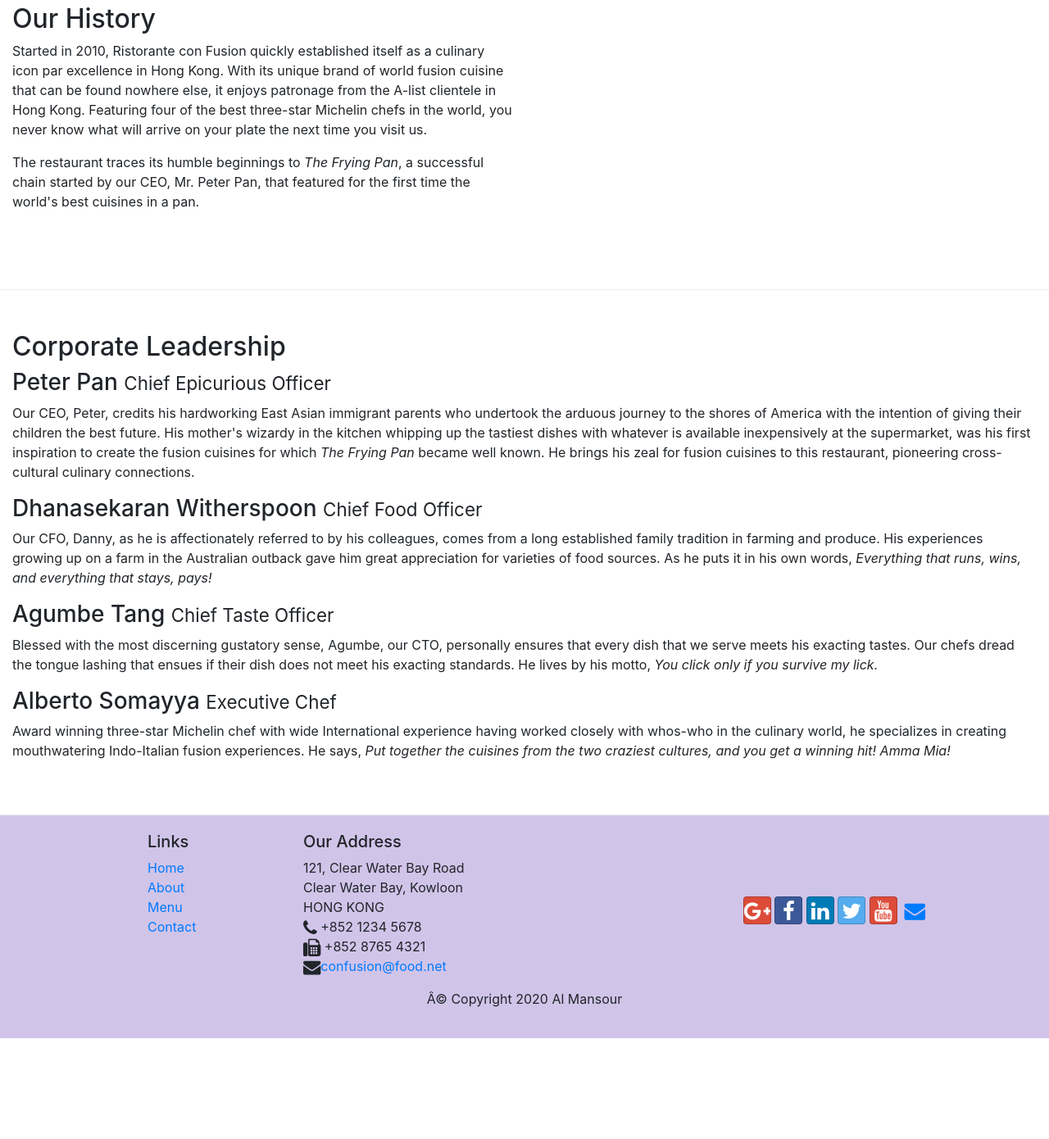
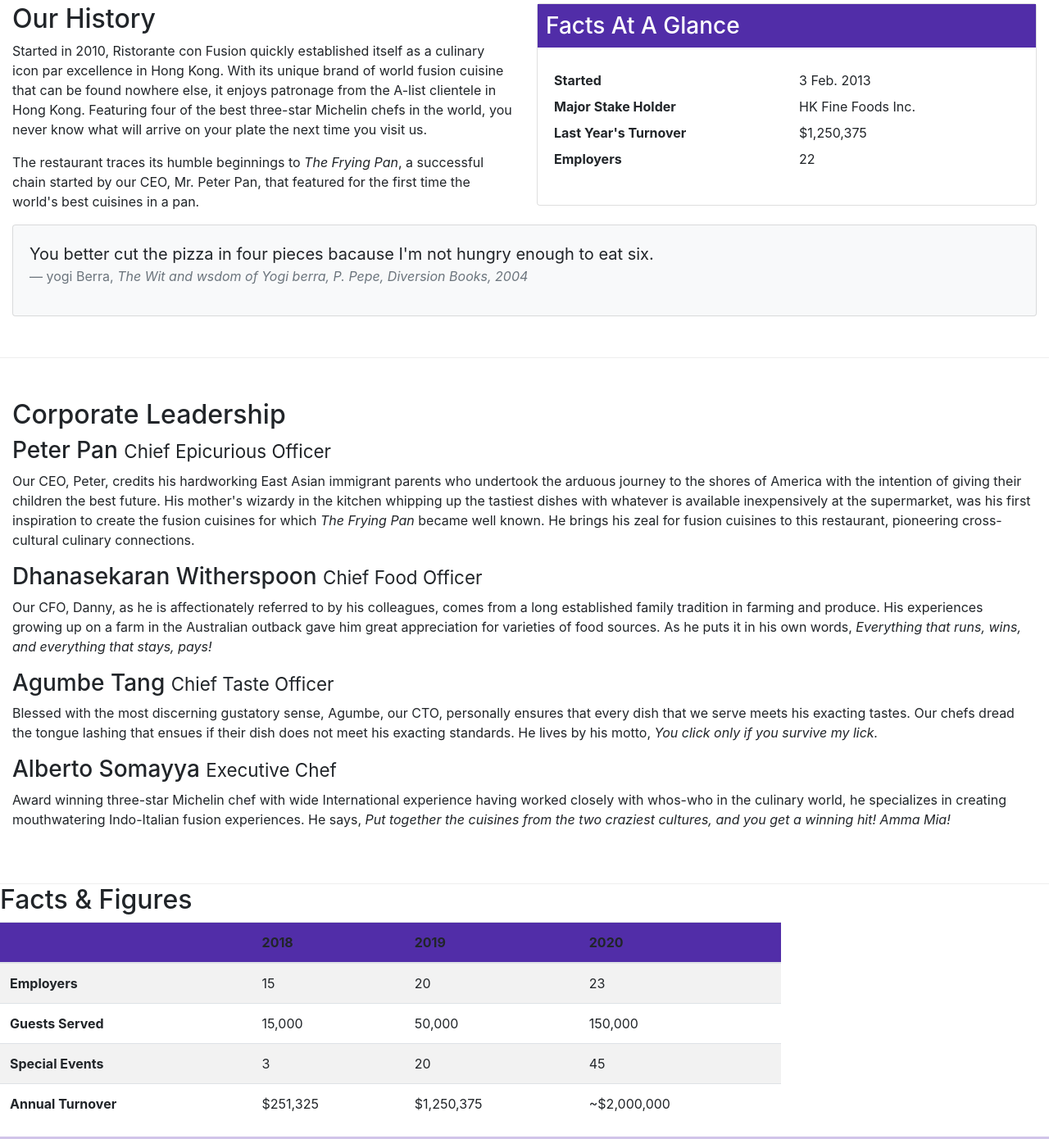
Before and after one commit to ziad-ma/Bootstrap-setup, a website: page aboutus.html in a window 1280 px wide. Shown: the part 488-1878 px from the top of the page at 82% size. Before the commit the page ends 1755 px from the top, so only its background shows below. Drawn offline with nearby package versions, Linux system fonts and the light colour scheme.

Commit message:
Tables and Cards

```diff
--- a/aboutus.html
+++ b/aboutus.html
@@ -57,13 +57,43 @@
             </div>
         </div>
 
-        <div class="row-content">
-            <div class="col-12 col-sm-6">
+        <div class="row row-content">
+            <div class="col-sm-6">
                 <h2>Our History</h2>
                 <p>Started in 2010, Ristorante con Fusion quickly established itself as a culinary icon par excellence in Hong Kong. With its unique brand of world fusion cuisine that can be found nowhere else, it enjoys patronage from the A-list clientele in Hong Kong.  Featuring four of the best three-star Michelin chefs in the world, you never know what will arrive on your plate the next time you visit us.</p>
                 <p>The restaurant traces its humble beginnings to <em>The Frying Pan</em>, a successful chain started by our CEO, Mr. Peter Pan, that featured for the first time the world's best cuisines in a pan.</p>
             </div>
-            <div class="col-12 col-sm">
+            <div class="col-sm">
+                <div class="card">
+                    <h3 class="card-headrer navbar-dark text-white p ">Facts At A Glance</h3>
+                    <div class="card-body">
+                        <dl class="row">
+                            <dt class="col-6">Started</dt>
+                            <dd class="col-6">3 Feb. 2013</dd>
+                            <dt class="col-6">Major Stake Holder</dt>
+                            <dd class="col-6">HK Fine Foods Inc.</dd>
+                            <dt class="col-6">Last Year's Turnover</dt>
+                            <dd class="col-6">$1,250,375</dd>
+                            <dt class="col-6">Employers</dt>
+                            <dd class="col-6">22</dd>
+                        </dl>
+                    </div>
+                </div>
+            </div>
+
+            <div class="col-12">
+                <div class="card card-body bg-light">
+                    <blockquote class="blockquote">
+                        <p class="mb-0">You better cut the pizza in four pieces
+                            bacause I'm not hungry enough to eat six.
+                        </p>
+                        <footer class="blockquote-footer">yogi Berra,
+                            <cite title="Source Titel">The Wit and wsdom of
+                                Yogi berra, P. Pepe, Diversion Books, 2004
+                            </cite>
+                        </footer>
+                    </blockquote>
+                </div>
             </div>
         </div>
 
@@ -81,7 +111,54 @@
                 <p class="d-none d-sm-block">Award winning three-star Michelin chef with wide International experience having worked closely with whos-who in the culinary world, he specializes in creating mouthwatering Indo-Italian fusion experiences. He says, <em>Put together the cuisines from the two craziest cultures, and you get a winning hit! Amma Mia!</em></p>
             </div>
        </div>
+       <div class="row row-containt">
+           <div class="col-12 col-sm-9">
+               <h2>Facts &amp; Figures</h2>
+               <div class="table-responsive">
+                   <table class="table table-striped">
+                       <thead class="navbar-dark">
+                           <tr>
+                               <th>&nbsp;</th>
+                               <th>2018</th>
+                               <th>2019</th>
+                               <th>2020</th>
+                           </tr>
+                       </thead>
+                       <tbody>
+                           <tr>
+                                <th>Employers</th>
+                                <td>15</td>
+                                <td>20</td>
+                                <td>23</td>
+                           </tr>
 
+                           <tr>
+                                <th>Guests Served</th>
+                                <td>15,000</td>
+                                <td>50,000</td>
+                                <td>150,000</td>
+                           </tr>
+
+                           <tr>
+                                <th>Special Events</th>
+                                <td>3</td>
+                                <td>20</td>
+                                <td>45</td>
+                            </tr>
+
+                            <tr>
+                                <th>Annual Turnover</th>
+                                <td>$251,325</td>
+                                <td>$1,250,375</td>
+                                <td>~$2,000,000</td>
+                            </tr>
+                       </tbody>
+                   </table>
+               </div>
+           </div>
+
+           <div class="col-12 col-sm-3"></div>
+       </div>
     </div>
 
     <footer class="footer">
--- a/css/styles.css
+++ b/css/styles.css
@@ -46,3 +46,7 @@ body{
     background-color:  #512da8;
     color: white;
 }
+
+.p{
+    padding: 10px;
+}
```
